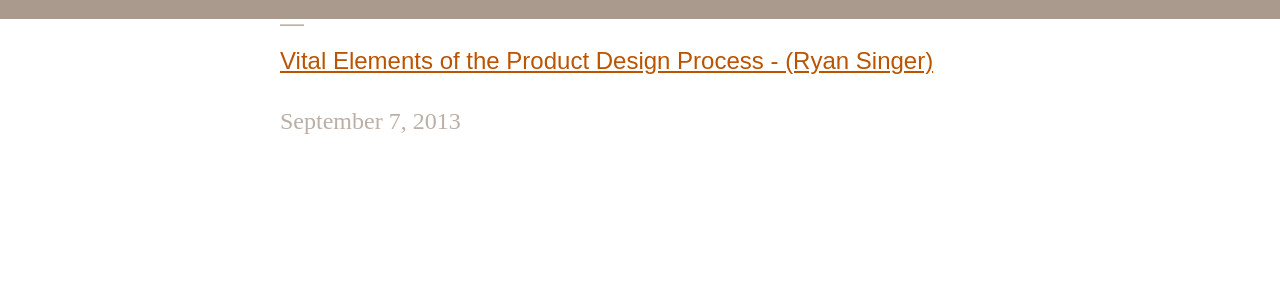
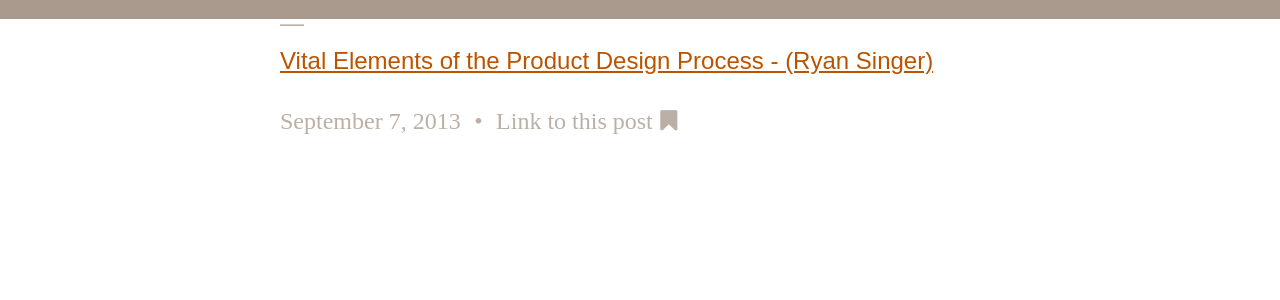
Before and after one commit to pascallaliberte/by.pascallaliberte.me, a Jekyll site: the page built from _posts/2013-09-07-some-people-think-patterns.md, in a window 1280 px wide. Shown: the part 881-1181 px from the top of the page. Built offline with Jekyll 4.4.1, drawn with Linux system fonts in a browser that asks for light colours; nearby versions of some CDN libraries.

Commit message:
Added "Link to this post" to the quote layout

```diff
--- a/_layouts/quote.html
+++ b/_layouts/quote.html
@@ -18,7 +18,10 @@
 
 </div>
 
-<p class="meta">{{ page.date | date: "%B %e, %Y" }}</p>
+<p class="meta">
+  {{ page.date | date: "%B %e, %Y" }}
+  <span class="post-meta-separator">&bull;</span>
+  <a class="post-permalink" href="{{page.url}}">Link to this post<i class="post-permalink-icon fa fa-bookmark"></i></a></p>
 
 </article>
 
--- a/a/css/screen.css
+++ b/a/css/screen.css
@@ -572,6 +572,31 @@
   margin-top: 1.6rem;
 }
 
+/* line 103, ../sass/layouts/post.sass */
+.post-meta-separator {
+  padding: 0 5px;
+  padding: 0 0.5rem;
+}
+
+/* line 106, ../sass/layouts/post.sass */
+.post-permalink {
+  color: #bcafa5;
+  text-decoration: none;
+}
+
+/* line 110, ../sass/layouts/post.sass */
+.post-permalink-icon {
+  font-size: 14px;
+  font-size: 1.4rem;
+  padding-left: 5px;
+  padding-left: 0.5rem;
+}
+
+/* line 114, ../sass/layouts/post.sass */
+.post-permalink:hover {
+  color: #bb5400;
+}
+
 /* line 3, ../sass/modules/intro.sass */
 .js .intro {
   opacity: 1;
```
Also changed, not shown: a/css/layouts/post.css (+25 -0 lines), a/sass/layouts/post.sass (+14 -0 lines).
